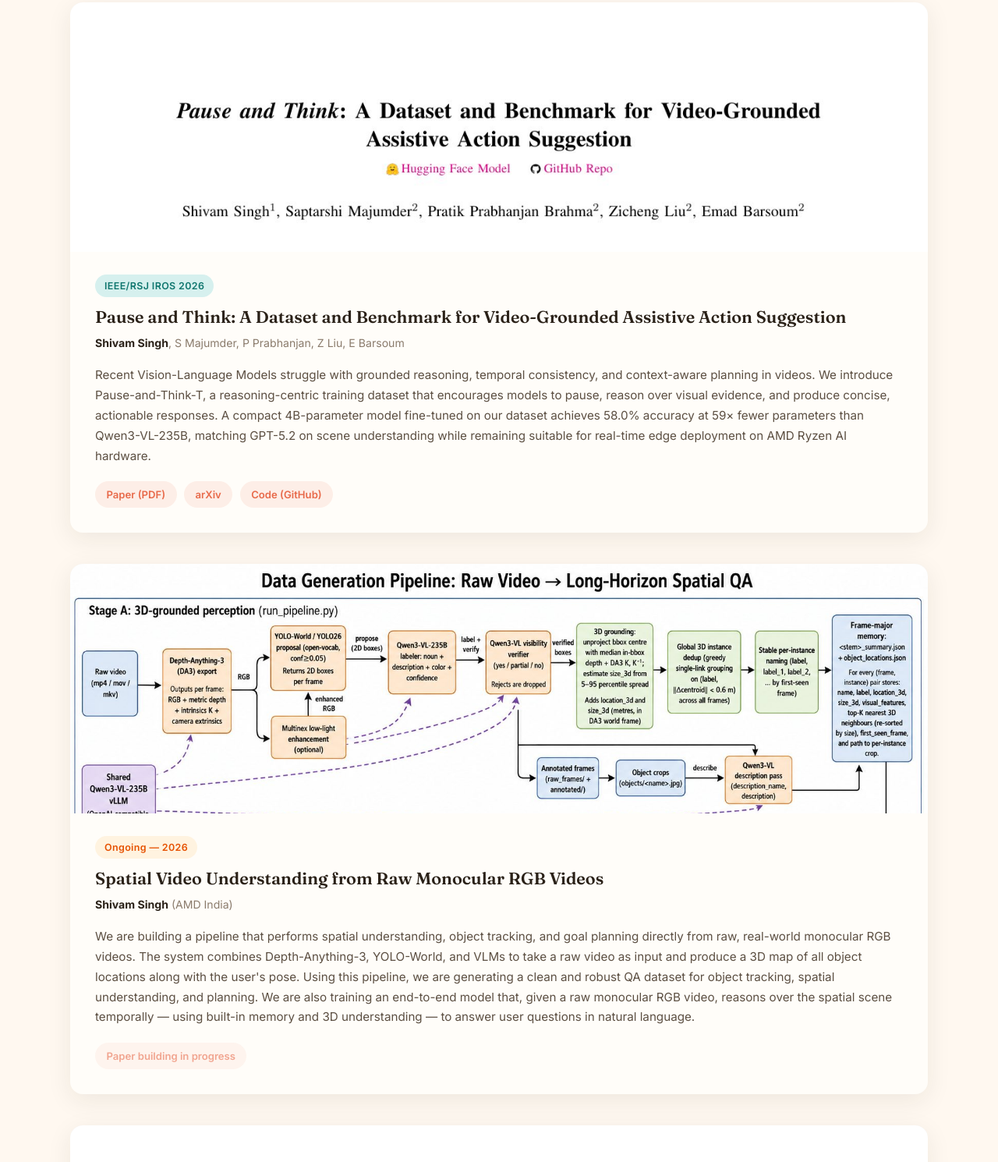
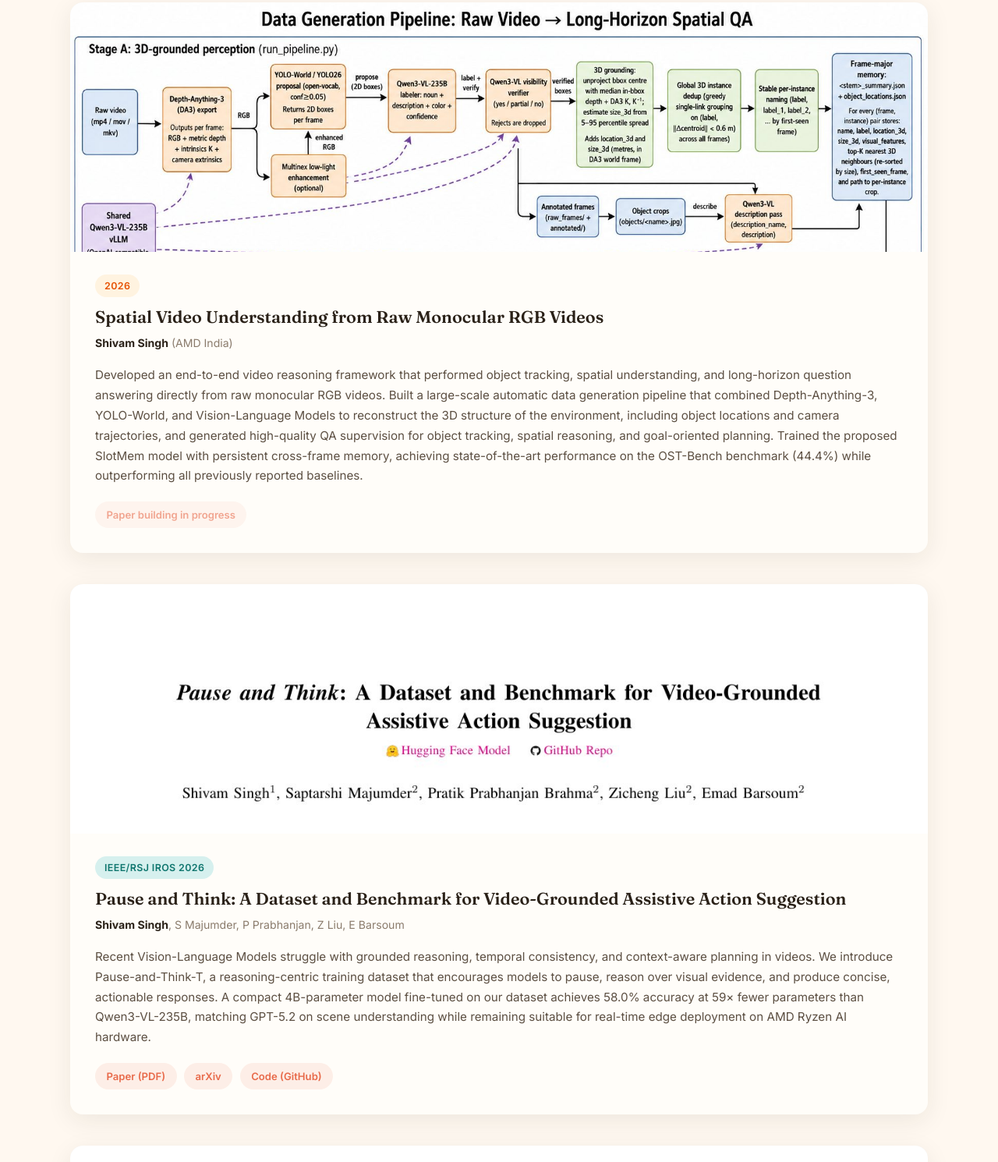
Before and after one commit to shivhere/shivhere.github.io, a plain HTML site: page research.html in a window 1280 px wide. Shown: the part 270-1760 px from the top of the page at 78% size. Drawn offline with Linux system fonts and the light colour scheme.

Commit message:
research_updated

```diff
--- a/research.html
+++ b/research.html
@@ -42,6 +42,22 @@
 <section class="section" style="padding-top:0;">
   <div class="container">
 
+
+
+    <!-- Spatial Video Understanding -->
+    <article class="research-card">
+      <img src="assets/img/research/spatial-video-pipeline.jpg" alt="Spatial video understanding pipeline" class="research-teaser" loading="lazy">
+      <div class="research-body">
+        <span class="venue-badge badge-ongoing">2026</span>
+        <h2 class="research-title">Spatial Video Understanding from Raw Monocular RGB Videos</h2>
+        <p class="research-authors"><strong>Shivam Singh</strong> (AMD India)</p>
+        <p class="research-abstract">Developed an end-to-end video reasoning framework that performed object tracking, spatial understanding, and long-horizon question answering directly from raw monocular RGB videos. Built a large-scale automatic data generation pipeline that combined Depth-Anything-3, YOLO-World, and Vision-Language Models to reconstruct the 3D structure of the environment, including object locations and camera trajectories, and generated high-quality QA supervision for object tracking, spatial reasoning, and goal-oriented planning. Trained the proposed SlotMem model with persistent cross-frame memory, achieving state-of-the-art performance on the OST-Bench benchmark (44.4%) while outperforming all previously reported baselines.</p>
+        <div class="research-links">
+          <span class="link-pill" style="opacity:0.6;cursor:default;">Paper building in progress</span>
+        </div>
+      </div>
+    </article>
+
     <!-- Pause and Think -->
     <article class="research-card">
       <img src="assets/img/research/pause-and-think-teaser.jpg" alt="Pause and Think teaser figure" class="research-teaser" loading="lazy">
@@ -54,20 +70,6 @@
           <a href="https://arxiv.org/abs/2606.00616" class="link-pill" target="_blank" rel="noopener">Paper (PDF)</a>
           <a href="https://arxiv.org/pdf/2606.00616" class="link-pill" target="_blank" rel="noopener">arXiv</a>
           <a href="https://github.com/sssshivvvv/pause-and-think" class="link-pill" target="_blank" rel="noopener">Code (GitHub)</a>
-        </div>
-      </div>
-    </article>
-
-    <!-- Spatial Video Understanding -->
-    <article class="research-card">
-      <img src="assets/img/research/spatial-video-pipeline.jpg" alt="Spatial video understanding pipeline" class="research-teaser" loading="lazy">
-      <div class="research-body">
-        <span class="venue-badge badge-ongoing">Ongoing — 2026</span>
-        <h2 class="research-title">Spatial Video Understanding from Raw Monocular RGB Videos</h2>
-        <p class="research-authors"><strong>Shivam Singh</strong> (AMD India)</p>
-        <p class="research-abstract">We are building a pipeline that performs spatial understanding, object tracking, and goal planning directly from raw, real-world monocular RGB videos. The system combines Depth-Anything-3, YOLO-World, and VLMs to take a raw video as input and produce a 3D map of all object locations along with the user's pose. Using this pipeline, we are generating a clean and robust QA dataset for object tracking, spatial understanding, and planning. We are also training an end-to-end model that, given a raw monocular RGB video, reasons over the spatial scene temporally — using built-in memory and 3D understanding — to answer user questions in natural language.</p>
-        <div class="research-links">
-          <span class="link-pill" style="opacity:0.6;cursor:default;">Paper building in progress</span>
         </div>
       </div>
     </article>
```
